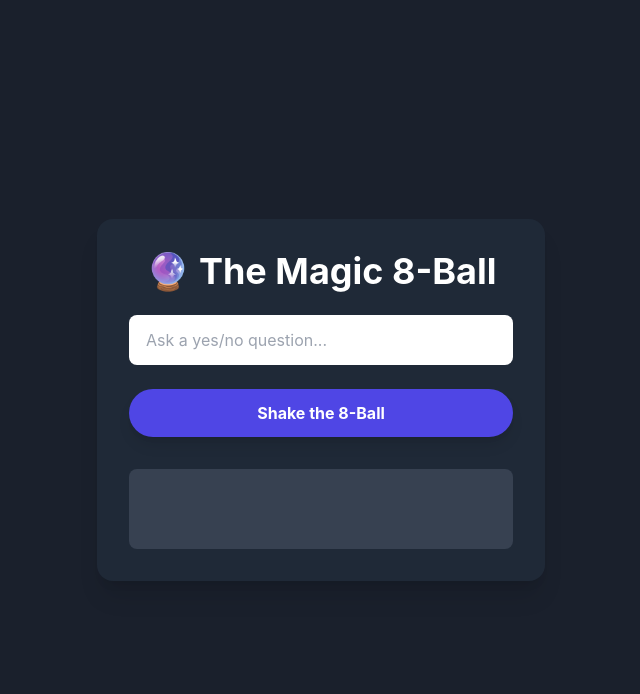
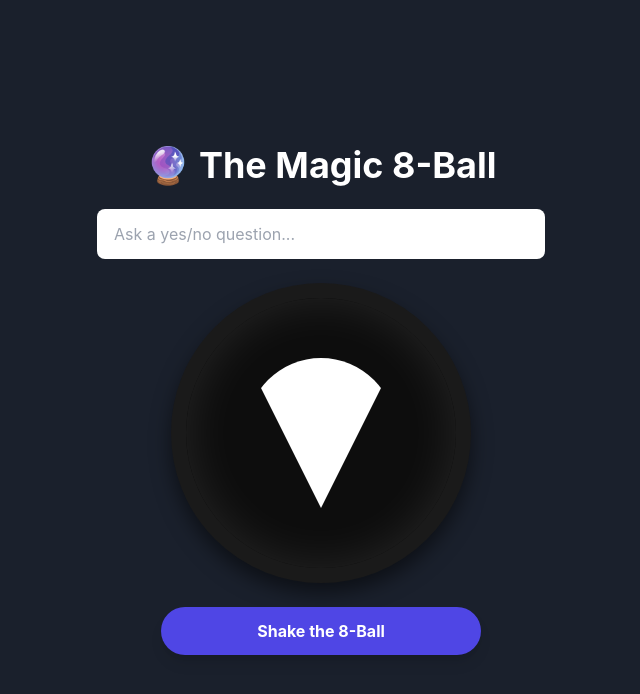
Before and after one commit to maxineguo/Magic-8-Site, a plain HTML site: page index.html in a window 1280 px wide. Shown: the whole page, without its empty margins (319-959 px from the left). Drawn offline with nearby package versions, Linux system fonts and the light colour scheme.

Commit message:
update looks

```diff
--- a/index.html
+++ b/index.html
@@ -12,87 +12,144 @@
             background-color: #1a202c; /* Dark background */
             color: #e2e8f0; /* Light text color */
         }
+
+        /* Keyframes for a simple shaking animation */
+        @keyframes shake {
+            0% { transform: translate(1px, 1px) rotate(0deg); }
+            10% { transform: translate(-1px, -2px) rotate(-1deg); }
+            20% { transform: translate(-3px, 0px) rotate(1deg); }
+            30% { transform: translate(3px, 2px) rotate(0deg); }
+            40% { transform: translate(1px, -1px) rotate(1deg); }
+            50% { transform: translate(-1px, 2px) rotate(-1deg); }
+            60% { transform: translate(-3px, 1px) rotate(0deg); }
+            70% { transform: translate(3px, 1px) rotate(-1deg); }
+            80% { transform: translate(-1px, -1px) rotate(1deg); }
+            90% { transform: translate(1px, 2px) rotate(0deg); }
+            100% { transform: translate(1px, -2px) rotate(-1deg); }
+        }
+
+        /* Class to apply the animation */
+        .shaking {
+            animation: shake 0.5s cubic-bezier(.36,.07,.19,.97) both;
+            transform: translate3d(0, 0, 0);
+            backface-visibility: hidden;
+            perspective: 1000px;
+        }
+
+        /* Styling for the circular ball */
+        #eightBall {
+            width: 300px;
+            height: 300px;
+            background-color: #0d0d0d;
+            border-radius: 50%;
+            border: 15px solid #1a1a1a;
+            position: relative;
+            display: flex;
+            align-items: center;
+            justify-content: center;
+            box-shadow: 0 10px 20px rgba(0, 0, 0, 0.5), inset 0 0 50px rgba(255, 255, 255, 0.1);
+        }
+
+        /* Styling for the white "answer" triangle */
+        #answerWindow {
+            width: 150px;
+            height: 150px;
+            background-color: white;
+            border-radius: 50%;
+            clip-path: polygon(50% 0%, 100% 100%, 0% 100%);
+            display: flex;
+            align-items: center;
+            justify-content: center;
+            text-align: center;
+            position: relative;
+            overflow: hidden;
+            transform: rotate(180deg);
+            color: #2c5282; /* Darker text color for contrast on white background */
+            font-size: 1.25rem;
+            font-weight: bold;
+            padding: 10px;
+        }
+
+        /* The '8' inside the ball, hidden when the answer is displayed */
+        #eight {
+            position: absolute;
+            top: 50%;
+            left: 50%;
+            transform: translate(-50%, -50%);
+            color: white;
+            font-size: 6rem;
+            font-weight: bold;
+            display: block;
+        }
     </style>
 </head>
-<body class="flex items-center justify-center min-h-screen p-4">
-
-    <!-- Main container for the 8-ball application -->
-    <div class="w-full max-w-md bg-gray-800 rounded-2xl shadow-xl p-8 transform transition-all duration-300 hover:scale-105 text-center">
+<body class="flex flex-col items-center justify-center min-h-screen p-4">
 
     <h1 class="text-4xl font-bold text-white mb-6">🔮 The Magic 8-Ball</h1>
 
     <!-- Input field for the user's question -->
     <input type="text" id="questionInput" placeholder="Ask a yes/no question..."
-               class="w-full px-4 py-3 mb-6 text-gray-900 bg-white border border-transparent rounded-lg
+           class="w-full max-w-md px-4 py-3 mb-6 text-gray-900 bg-white border border-transparent rounded-lg
                   focus:outline-none focus:ring-2 focus:ring-indigo-500 transition duration-300">
 
-        <!-- Button to get an answer -->
+    <!-- The actual 8-ball element -->
+    <div id="eightBall" class="transform transition-all duration-300 hover:scale-105 cursor-pointer" onclick="getAnswer()">
+        <div id="eight">8</div>
+        <div id="answerWindow" class="hidden"></div>
+    </div>
+
+    <!-- The "Shake the 8-Ball" button is now just for mobile. The ball itself is now clickable -->
     <button onclick="getAnswer()"
-                class="w-full px-6 py-3 bg-indigo-600 text-white font-bold rounded-full shadow-lg
+            class="mt-6 w-full max-w-xs px-6 py-3 bg-indigo-600 text-white font-bold rounded-full shadow-lg
                    hover:bg-indigo-700 hover:shadow-xl transform hover:scale-105 transition duration-300 ease-in-out">
         Shake the 8-Ball
     </button>
 
-        <!-- Display area for the answer -->
-        <div id="answerDisplay"
-             class="mt-8 text-xl font-semibold p-4 rounded-lg bg-gray-700 min-h-[5rem] flex items-center justify-center">
-            <!-- The answer will appear here -->
-        </div>
-
-    </div>
-
     <script>
-        // A list of possible answers for the Magic 8-Ball
         const answers = [
-            "It is certain.",
-            "It is decidedly so.",
-            "Without a doubt.",
-            "Yes - definitely.",
-            "You may rely on it.",
-            "As I see it, yes.",
-            "Most likely.",
-            "Outlook good.",
-            "Yes.",
-            "Signs point to yes.",
-            "Reply hazy, try again.",
-            "Ask again later.",
-            "Better not tell you now.",
-            "Cannot predict now.",
-            "Concentrate and ask again.",
-            "Don't count on it.",
-            "My reply is no.",
-            "My sources say no.",
-            "Outlook not so good.",
-            "Very doubtful."
+            "It is certain.", "It is decidedly so.", "Without a doubt.", "Yes - definitely.",
+            "You may rely on it.", "As I see it, yes.", "Most likely.", "Outlook good.",
+            "Yes.", "Signs point to yes.", "Reply hazy, try again.", "Ask again later.",
+            "Better not tell you now.", "Cannot predict now.", "Concentrate and ask again.",
+            "Don't count on it.", "My reply is no.", "My sources say no.",
+            "Outlook not so good.", "Very doubtful."
         ];
 
-        /**
-         * This function handles the logic for shaking the 8-ball.
-         * It selects a random answer from the 'answers' array and displays it.
-         */
         function getAnswer() {
-            // Get the input element and the display area
             const questionInput = document.getElementById('questionInput');
-            const answerDisplay = document.getElementById('answerDisplay');
+            const eightBall = document.getElementById('eightBall');
+            const answerWindow = document.getElementById('answerWindow');
+            const eight = document.getElementById('eight');
 
             // Get the user's question. If the input is empty, show an error.
             if (questionInput.value.trim() === "") {
-                answerDisplay.textContent = "Please ask a question first!";
-                answerDisplay.classList.add("text-red-400");
-                return; // Stop the function here
+                eight.style.display = 'block';
+                answerWindow.classList.add("hidden");
+                // Note: Using a timeout to avoid blocking the main thread
+                setTimeout(() => {
+                    alert("Please ask a question first!");
+                }, 10);
+                return;
             }
 
-            // Remove the error class if it's there from a previous attempt
-            answerDisplay.classList.remove("text-red-400");
+            // Hide the '8' and show the answer window
+            eight.style.display = 'none';
+            answerWindow.classList.add("hidden");
+            answerWindow.textContent = "";
 
-            // Generate a random number based on the number of answers available
+            // Add the shaking animation class
+            eightBall.classList.add("shaking");
+
+            // After a short delay, display the answer
+            setTimeout(() => {
+                eightBall.classList.remove("shaking");
+                answerWindow.classList.remove("hidden");
+
                 const randomIndex = Math.floor(Math.random() * answers.length);
-
-            // Get the random answer from the array
                 const randomAnswer = answers[randomIndex];
 
-            // Display the random answer in the designated area
-            answerDisplay.textContent = randomAnswer;
+                answerWindow.textContent = randomAnswer;
+            }, 600); // 600ms delay to allow the shake animation to finish
         }
     </script>
 
```
Lines whose indentation alone changed are shown as unchanged.
